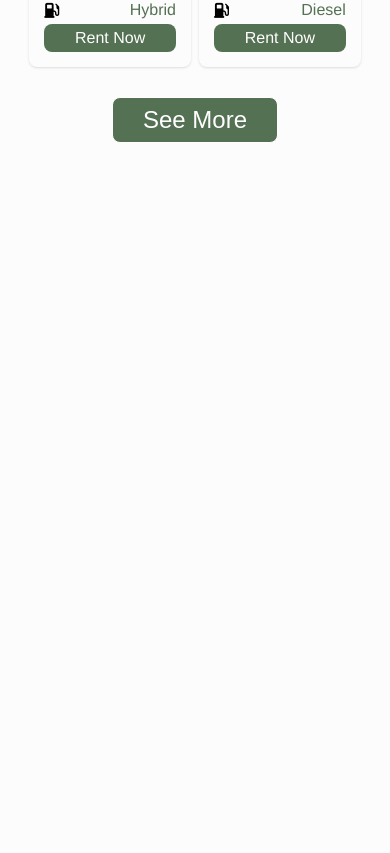
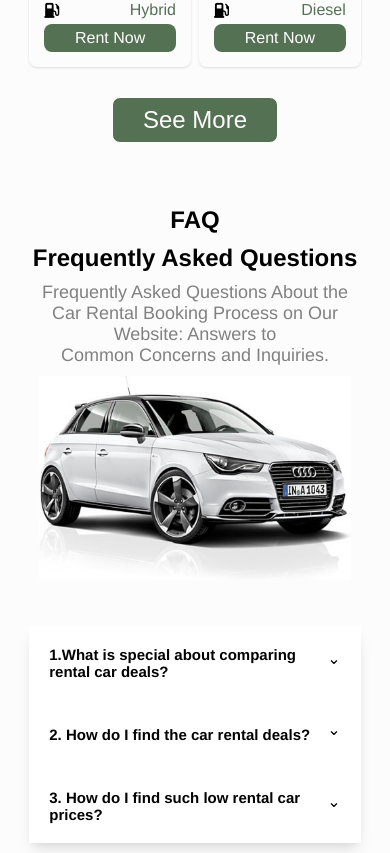
Before and after one commit to OngkyRinaldo/car-rental, a React (Vite) app: page / in a window 390 px wide. Shown: the part 2731-3584 px from the top of the page. Before the commit the page ends 2889 px from the top, so only its background shows below. Built offline with nearby package versions, Linux system fonts and the light colour scheme.

Commit message:
added faq component

```diff
--- a/index.html
+++ b/index.html
@@ -2,7 +2,7 @@
 <html lang="en">
     <head>
         <meta charset="UTF-8" />
-        <link rel="icon" type="image/svg+xml" href="/vite.svg" />
+        <link rel="icon" type="image/svg+xml" href="/public/car-rent.png" />
         <meta name="viewport" content="width=device-width, initial-scale=1.0" />
 
         <meta
--- /dev/null
+++ b/src/components/home/faq/Data.js
@@ -0,0 +1,17 @@
+export const datas = [
+    {
+        id: 1,
+        question: '1.What is special about comparing rental car deals?',
+        answer: 'Comparing rental car deals is important as it helps find the best deal that fits your budget and requirements, ensuring you get the most value for your money. By comparing various options, you can find deals that offer lower prices, additional services, or better car models. You can find car rental deals by researching online and comparing prices from different rental companies.',
+    },
+    {
+        id: 2,
+        question: '2. How do I find the car rental deals?',
+        answer: 'You can find car rental deals by researching online and comparing prices from different rental companies. Websites such as Expedia, Kayak, and Travelocity allow you to compare prices and view available rental options. It is also recommended to sign up for email newsletters and follow rental car companies on social media to be informed of any special deals or promotions.',
+    },
+    {
+        id: 3,
+        question: '3. How do I find such low rental car prices?',
+        answer: 'Book in advance: Booking your rental car ahead of time can often result in lower prices. Compare prices from multiple companies: Use websites like Kayak, Expedia, or Travelocity to compare prices from multiple rental car companies. Look for discount codes and coupons: Search for discount codes and coupons that you can use to lower the rental price. Renting from an off-airport location can sometimes result in lower prices.',
+    },
+];
--- /dev/null
+++ b/src/components/home/faq/Faq.jsx
@@ -0,0 +1,62 @@
+import './faq.scss';
+import Car from './assets/img/audi.jpg';
+
+import { datas } from './Data';
+import { useState } from 'react';
+
+const Faq = () => {
+    const [selected, setSelected] = useState(null);
+    const toggle = (i) => {
+        if (selected === i) {
+            return setSelected(null);
+        }
+
+        setSelected(i);
+    };
+    return (
+        <section className='faq'>
+            <div className='faq-container'>
+                <div className='faq-title'>
+                    <h2>faq</h2>
+                    <h3>Frequently Asked Questions</h3>
+                    <p>
+                        Frequently Asked Questions About the Car Rental Booking
+                        Process on Our Website: Answers to{' '}
+                        <span>Common Concerns and Inquiries.</span>
+                    </p>
+                </div>
+
+                <div className='faq-desc'>
+                    <img src={Car} alt='audi.jpg' />
+                    <div className='accordion'>
+                        {datas.map((data, i) => (
+                            <>
+                                <div
+                                    className={`accordion-title ${
+                                        selected === i ? 'title show' : 'title'
+                                    }`}
+                                    key={data.id}
+                                    onClick={() => toggle(i)}
+                                >
+                                    <h2>{data.question} </h2>
+                                    <span>{selected === i ? '⌄' : '⌄'} </span>
+                                </div>
+                                <div
+                                    className={
+                                        selected === i
+                                            ? 'content show'
+                                            : 'content'
+                                    }
+                                >
+                                    {data.answer}
+                                </div>
+                            </>
+                        ))}
+                    </div>
+                </div>
+            </div>
+        </section>
+    );
+};
+
+export default Faq;
--- /dev/null
+++ b/src/components/home/faq/faq.scss
@@ -0,0 +1,128 @@
+.faq {
+    width: 85%;
+    margin: 0 auto;
+    height: fit-content;
+    margin-top: 3rem;
+    padding-bottom: 10px;
+
+    .faq-container {
+        width: 100%;
+
+        .faq-title {
+            text-align: center;
+            h2 {
+                text-transform: uppercase;
+            }
+            h3 {
+                margin-top: 10px;
+                font-size: 36px;
+            }
+
+            p {
+                color: #808080;
+                margin-top: 10px;
+                font-size: 18px;
+
+                span {
+                    display: block;
+                }
+            }
+        }
+
+        .faq-desc {
+            display: flex;
+            justify-content: space-between;
+            align-items: center;
+            flex-direction: row;
+            flex-wrap: wrap;
+            gap: 1rem;
+
+            img {
+                width: 30%;
+            }
+
+            .accordion {
+                box-shadow: 0 10px 15px -3px rgba(0, 0, 0, 0.1),
+                    0 4px 6px -2px rgba(0, 0, 0, 0.05);
+                border-radius: 0.5rem;
+
+                width: 60%;
+                display: block;
+                cursor: pointer;
+                margin-top: 2rem;
+
+                .accordion-title {
+                    display: flex;
+                    justify-content: space-between;
+                    flex-wrap: wrap;
+                    align-items: center;
+                    gap: 10px;
+                    padding: 20px;
+
+                    h2 {
+                        font-size: 15px;
+                    }
+
+                    span {
+                        border: none;
+                        padding-bottom: 10px;
+                    }
+                }
+
+                .title.show {
+                    background-color: #ff4d30;
+                    color: #fff;
+                }
+
+                .title {
+                    background-color: #fff;
+                    color: #000;
+                }
+
+                .content {
+                    color: black;
+                    max-height: 0;
+                    overflow: hidden;
+                    transition: all 0.5s cubic-bezier(0, 1, 0, 1);
+                    padding: 0 15px;
+                }
+
+                .content.show {
+                    height: auto;
+                    max-height: 9999px;
+                    transition: all 0.5s cubic-bezier(0, 1, 0, 1);
+                    padding: 10px 15px;
+                }
+            }
+        }
+    }
+}
+
+@media only screen and (min-width: 320px) and (max-width: 1114px) {
+    .faq {
+        .faq-container {
+            .faq-title {
+                h3 {
+                    font-size: 24px;
+                }
+            }
+
+            .faq-desc {
+                display: block;
+                img {
+                    width: 100%;
+                    padding: 10px;
+                }
+                .accordion {
+                    width: 100%;
+                    .accordion-title {
+                        h2 {
+                            font-size: 15px;
+                            flex: 1 1 0%;
+                        }
+                    }
+                }
+            }
+        }
+    }
+}
--- a/src/pages/Home.jsx
+++ b/src/pages/Home.jsx
@@ -1,6 +1,7 @@
 import Banner from '../components/home/banner/Banner';
 import Book from '../components/home/book/Book';
 import CarsList from '../components/home/carList/CarsList';
+import Faq from '../components/home/faq/Faq';
 import Hero from '../components/home/hero/Hero';
 
 const Home = () => {
@@ -10,6 +11,7 @@ const Home = () => {
             <Book />
             <Banner />
             <CarsList />
+            <Faq />
         </main>
     );
 };
```
Also changed, not shown: public/car-rent.png (added), src/components/home/faq/assets/img/audi.jpg (added).
